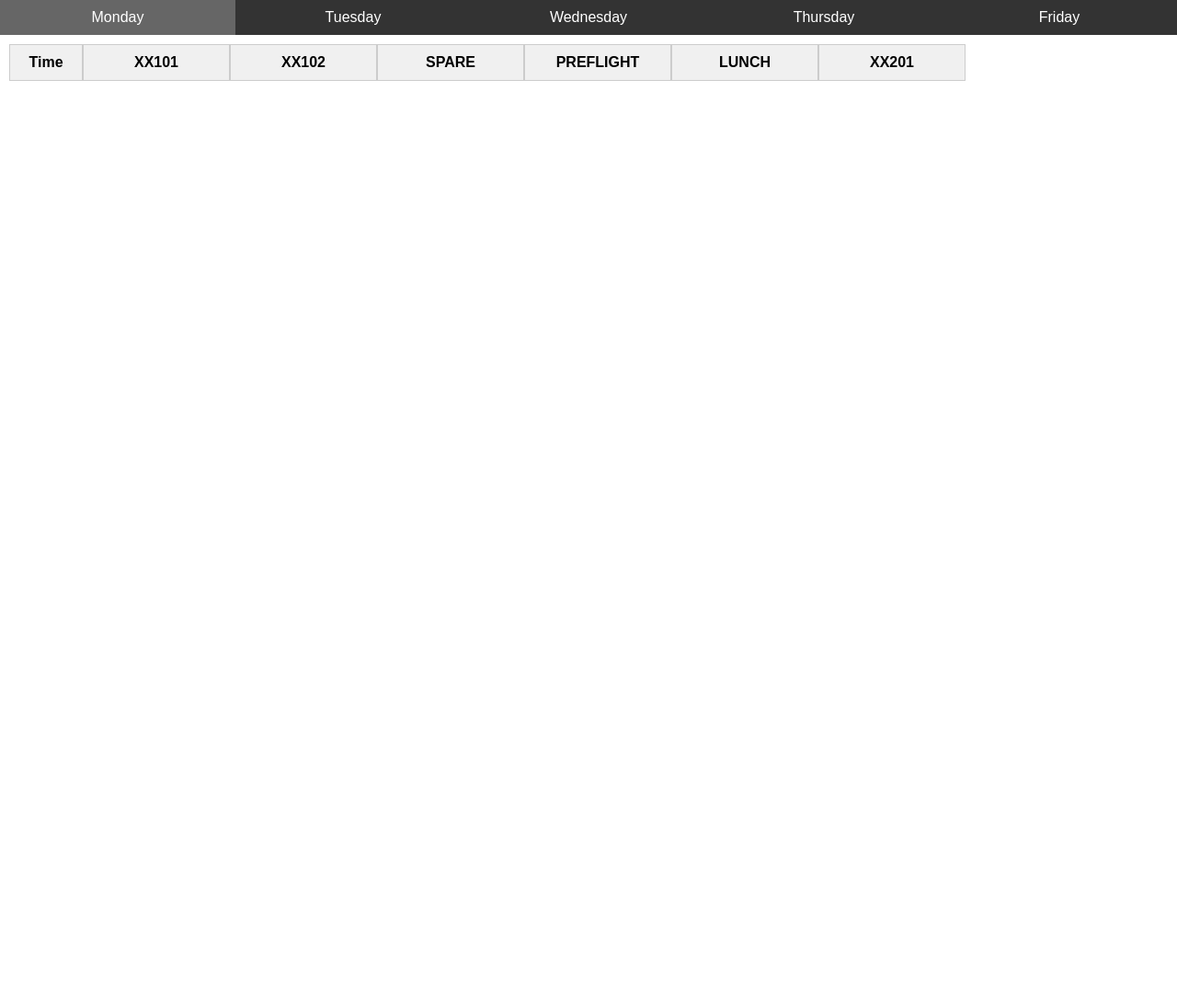
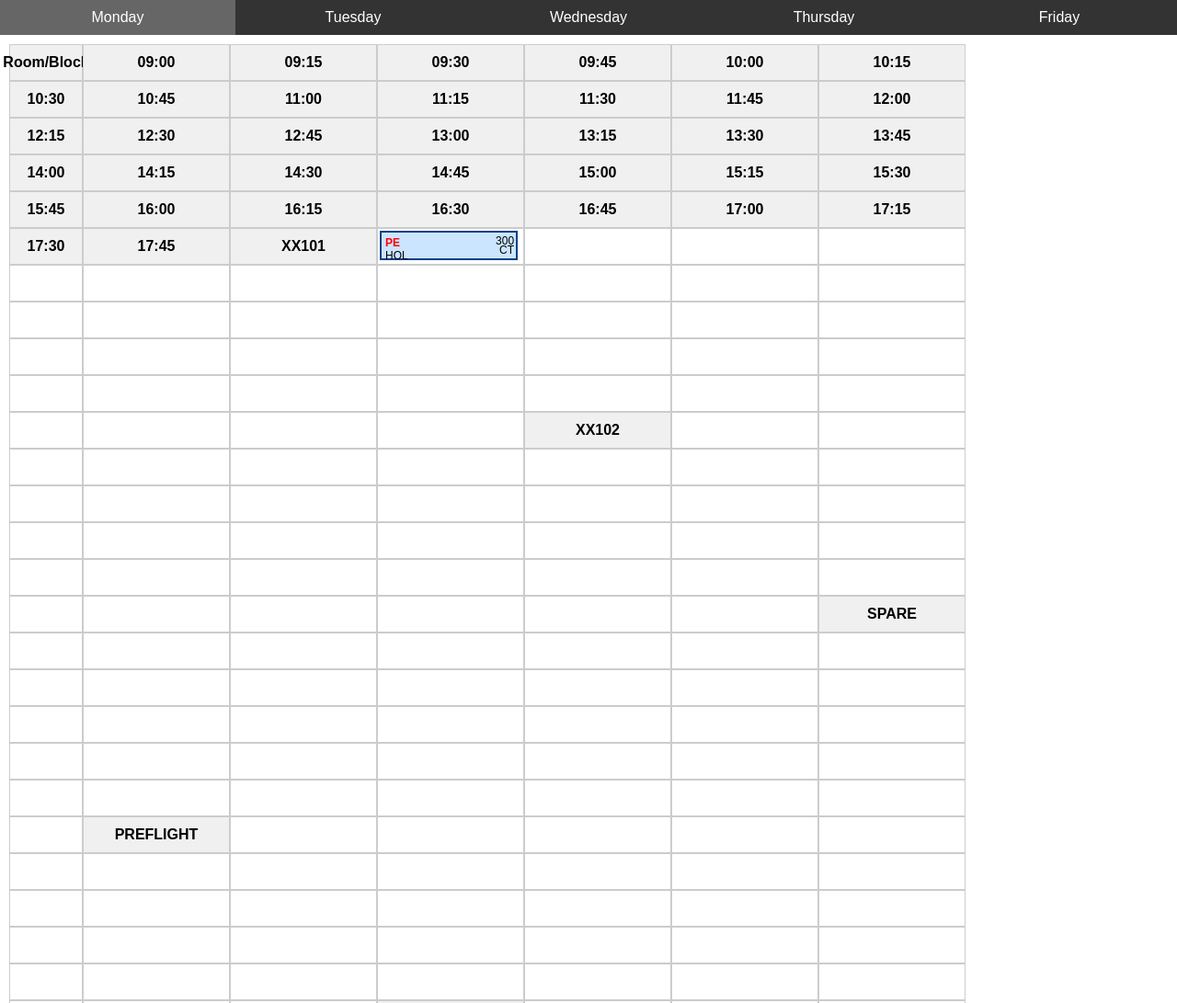
Before and after one commit to smilerthepilot/2, a plain HTML site: page index.html in a window 1280 px wide. Shown: the top 1091 px of the page at 92% size. Before the commit the page ends 800 px from the top, so only its background shows below. Drawn offline with Linux system fonts and the light colour scheme.

Commit message:
Update index.html

```diff
--- a/index.html
+++ b/index.html
@@ -49,29 +49,32 @@
 
 <div class="grid-container">
   <div class="grid" id="grid">
-    <div class="header">Time</div>
-    <div class="header">XX101</div>
-    <div class="header">XX102</div>
-    <div class="header">SPARE</div>
-    <div class="header">PREFLIGHT</div>
-    <div class="header">LUNCH</div>
-    <div class="header">XX201</div>
-
+    <div class="header">Room/Block</div>
     <script>
+      // Generate time slot headers
+      let times = [];
       for (let h = 9; h <= 17; h++) {
         for (let m = 0; m < 60; m += 15) {
           const time = String(h).padStart(2,'0') + ':' + String(m).padStart(2,'0');
-          document.write('<div class="cell">' + time + '</div>');
-          for (let i = 0; i < 6; i++) {
-            if (time === '09:00' && i === 0) {
+          times.push(time);
+          document.write('<div class="header">' + time + '</div>');
+        }
+      }
+      // Room/block names
+      const rooms = ["XX101", "XX102", "SPARE", "PREFLIGHT", "LUNCH", "XX201"];
+      // Generate rows: one per room/block
+      for (let r = 0; r < rooms.length; r++) {
+        document.write('<div class="header">' + rooms[r] + '</div>');
+        for (let t = 0; t < times.length; t++) {
+          // Example: Place a tile at XX101, 09:00
+          if (rooms[r] === "XX101" && times[t] === "09:00") {
             document.write('<div class="cell"><div class="tile" ondblclick="openPopup()">'
-                + '<div class='captain'>PE</div>HOL'
+              + '<div class="captain">PE</div>HOL'
               + '<div style="position:absolute;top:2px;right:2px;">300</div>'
               + '<div style="position:absolute;bottom:2px;right:2px;">CT</div>'
               + '</div></div>');
           } else {
             document.write('<div class="cell"></div>');
-            }
           }
         }
       }
```
Lines whose indentation alone changed are shown as unchanged.
